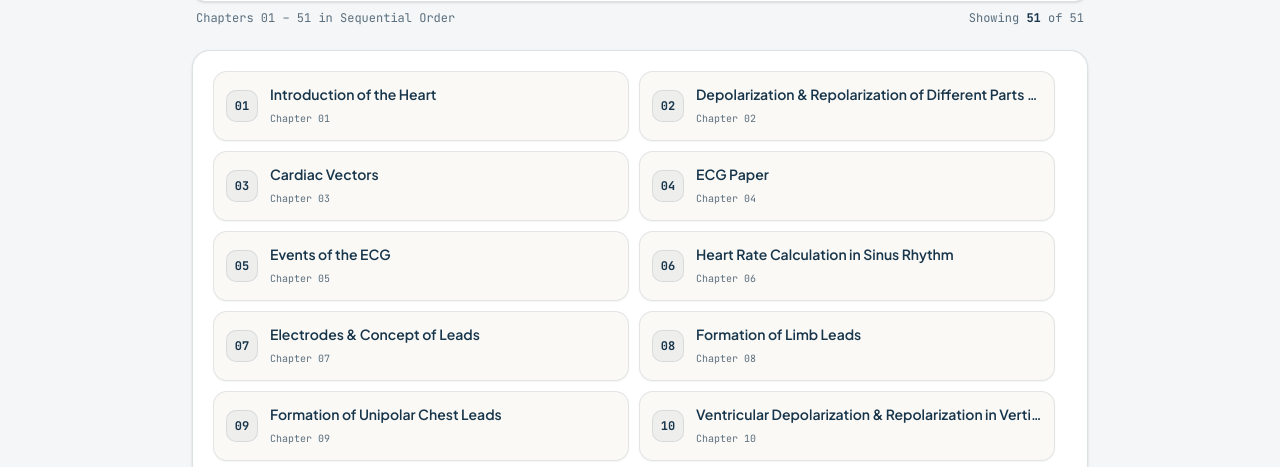
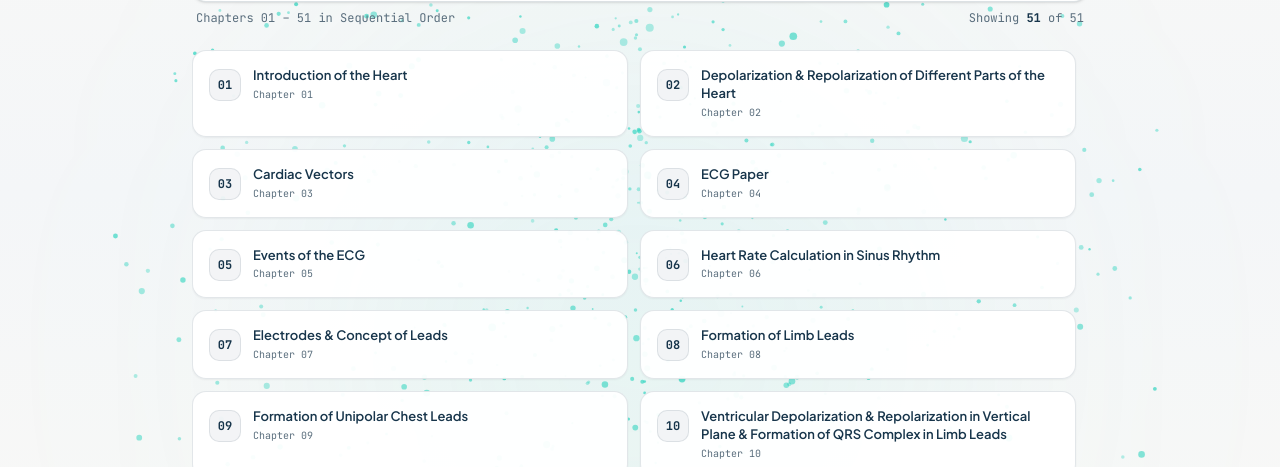
Before and after one commit to taslim121/Easy-Med-Learning, a Next.js app: page /courses in a window 1280 px wide. Shown: the part 1873-2340 px from the top of the page. Built offline with nearby package versions, Linux system fonts and the light colour scheme; no server answers.

Commit message:
fix course pages...

```diff
--- a/src/components/courses/course-syllabus.tsx
+++ b/src/components/courses/course-syllabus.tsx
@@ -7,6 +7,7 @@ import { coursesPageContent } from '@/content/courses-content';
 import { BlurFade } from '@/components/magicui/blur-fade';
 import { MagicCard } from '@/components/magicui/magic-card';
 import { ScrollArea } from '@/components/ui/scroll-area';
+import { Floating3DParticles } from '@/components/magicui/floating-3d-particles';
 
 export function CourseSyllabus() {
   const { syllabus } = coursesPageContent;
@@ -30,9 +31,23 @@ export function CourseSyllabus() {
   return (
     <section
       id="syllabus"
-      className="py-16 sm:py-20 lg:py-24 bg-[#F4F6F8] border-b border-[#17354B]/10 relative scroll-mt-20"
+      className="py-16 sm:py-20 lg:py-24 bg-gradient-to-b from-[#FAF9F6] via-[#F4F6F8] to-[#FAF9F6] border-b border-[#17354B]/10 relative overflow-hidden scroll-mt-20"
     >
-      <Container>
+      {/* Floating 3D Particles Ambient Backdrop - High Visibility & Deep 3D Motion */}
+      <Floating3DParticles
+        className="absolute inset-0 pointer-events-none"
+        quantity={700}
+        color="#2DD4BF"
+        size={6}
+        opacity={0.52}
+        drift={0.45}
+        depth={0.8}
+      />
+
+      {/* Subtle Ambient Radial Glow */}
+      <div className="pointer-events-none absolute top-1/3 left-1/2 -translate-x-1/2 size-[650px] rounded-full bg-[#2DD4BF]/8 blur-[140px]" />
+
+      <Container className="relative z-10">
         {/* Section Header */}
         <div className="max-w-3xl mx-auto text-center space-y-4 mb-8 sm:mb-10">
           <BlurFade delay={0.05} yOffset={8}>
@@ -88,11 +103,10 @@ export function CourseSyllabus() {
           </div>
         </BlurFade>
 
-        {/* Shadcn ScrollArea Container for 51 Chapters */}
+        {/* Shadcn ScrollArea Container for 51 Chapters (Open Floating Cards Layout) */}
         <div className="max-w-4xl mx-auto">
-          <div className="p-3 sm:p-5 rounded-2xl bg-white border border-[#17354B]/15 shadow-sm">
           {filteredChapters.length === 0 ? (
-              <div className="text-center py-12 px-4">
+            <div className="text-center py-12 px-4 rounded-2xl bg-white border border-[#17354B]/15 shadow-sm">
               <BookOpen className="w-8 h-8 text-[#5A6E7D] mx-auto mb-2 opacity-50" />
               <p className="text-sm font-semibold text-[#17354B]">
                 No chapters match &ldquo;{searchQuery}&rdquo;
@@ -109,8 +123,8 @@ export function CourseSyllabus() {
               </button>
             </div>
           ) : (
-              <ScrollArea className="h-[460px] sm:h-[520px] pr-3">
-                <div className="grid grid-cols-1 md:grid-cols-2 gap-2.5 pb-2">
+            <ScrollArea className="h-[480px] sm:h-[540px] pr-3">
+              <div className="grid grid-cols-1 md:grid-cols-2 gap-3 pb-3">
                 {filteredChapters.map((chapter) => {
                   const formattedNum =
                     chapter.number < 10 ? `0${chapter.number}` : `${chapter.number}`;
@@ -118,21 +132,21 @@ export function CourseSyllabus() {
                   return (
                     <MagicCard
                       key={chapter.number}
-                        gradientColor="rgba(45, 212, 191, 0.08)"
-                        className="p-3 rounded-xl border border-[#17354B]/10 bg-[#FAF9F6] hover:bg-white shadow-xs hover:border-[#2DD4BF]/40 transition-colors"
+                      gradientColor="rgba(45, 212, 191, 0.14)"
+                      className="p-3.5 sm:p-4 rounded-xl border border-[#17354B]/12 bg-white/95 hover:bg-white shadow-xs hover:border-[#2DD4BF]/50 hover:shadow-md transition-all duration-200 min-h-[68px] flex flex-col justify-center"
                     >
-                        <div className="flex items-center gap-3">
+                      <div className="flex items-start gap-3">
                         {/* Monospace Serial Badge */}
-                          <span className="w-8 h-8 rounded-lg bg-[#17354B]/5 text-[#17354B] font-mono font-bold text-xs flex items-center justify-center shrink-0 border border-[#17354B]/10">
+                        <span className="size-8 rounded-lg bg-[#17354B]/5 text-[#17354B] font-mono font-bold text-xs flex items-center justify-center shrink-0 border border-[#17354B]/10 mt-0.5">
                           {formattedNum}
                         </span>
 
-                          {/* Chapter Title */}
+                        {/* Chapter Title & Number (No truncation, full visibility) */}
                         <div className="flex-1 min-w-0">
-                            <p className="text-xs sm:text-sm font-semibold text-[#17354B] truncate">
+                          <p className="text-xs sm:text-[13px] font-semibold text-[#17354B] leading-snug break-words">
                             {chapter.title}
                           </p>
-                            <span className="text-[10px] font-mono text-[#5A6E7D]">
+                          <span className="text-[10px] font-mono text-[#5A6E7D] block mt-0.5">
                             Chapter {formattedNum}
                           </span>
                         </div>
@@ -144,7 +158,6 @@ export function CourseSyllabus() {
             </ScrollArea>
           )}
         </div>
-        </div>
       </Container>
     </section>
   );
--- a/src/components/courses/handbook-showcase.tsx
+++ b/src/components/courses/handbook-showcase.tsx
@@ -130,12 +130,12 @@ export function HandbookShowcase() {
 
             {/* Feature Highlights Grid */}
             <BlurFade delay={0.35} yOffset={12}>
-              <div className="grid grid-cols-1 sm:grid-cols-2 gap-3 pt-2">
+              <div className="flex flex-wrap justify-center gap-3 pt-2">
                 {handbook.features.map((feature, idx) => (
                   <MagicCard
                     key={idx}
                     gradientColor="rgba(45, 212, 191, 0.12)"
-                    className="p-4 rounded-xl border border-[#17354B]/10 bg-white/80 shadow-sm hover:shadow-md transition-shadow"
+                    className="w-full sm:w-[calc(50%-6px)] p-4 rounded-xl border border-[#17354B]/10 bg-white/80 shadow-sm hover:shadow-md transition-shadow"
                   >
                     <div className="flex items-start gap-3">
                       <div className="p-2 rounded-lg bg-[#FAF9F6] border border-[#17354B]/10 shrink-0">
```
Lines whose indentation alone changed are shown as unchanged.
